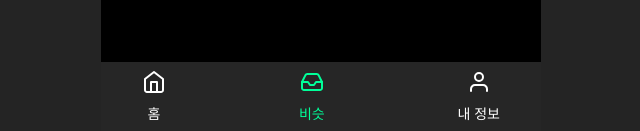
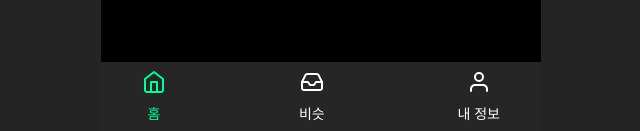
Before and after one commit to TeamMody/mody-front, a React (Vite) app: page /post in a window 1280 px wide. Shown: the part 666-797 px from the top of the page, without its empty margins (319-959 px from the left). Built offline with nearby package versions, Linux system fonts and the light colour scheme.

Commit message:
:recycle: refactor: #30 바텀네비게이션 active 로직 변경

```diff
--- a/src/shared/ui/BottomNavigation.tsx
+++ b/src/shared/ui/BottomNavigation.tsx
@@ -1,28 +1,33 @@
-import { Link, useLocation } from 'react-router';
+import { Link } from 'react-router';
 import styled from 'styled-components';
 import IcHome from '@shared/assets/icon/ic-home.tsx';
 import IcInbox from '@shared/assets/icon/ic-inbox.tsx';
 import IcUser from '@shared/assets/icon/ic-user';
 import { ActiveProps } from '@shared/types';
+import { useState } from 'react';
+
+enum Tab {
+  HOME = 1,
+  POST = 2,
+  MY = 3,
+}
 
 const BottomNavigation = () => {
-  const location = useLocation();
-
-  const isActiveState = (path: string) => location.pathname === path;
+  const [activeTab, setActiveTab] = useState(1);
 
   return (
     <Wrapper>
       <Container>
-        <BottomLink to="/" $active={isActiveState('/')}>
-          <IcHome $active={isActiveState('/')} />
+        <BottomLink onClick={() => setActiveTab(1)} to="/" $active={activeTab === Tab.HOME}>
+          <IcHome $active={activeTab === Tab.HOME} />
           홈
         </BottomLink>
-        <BottomLink to="/post" $active={isActiveState('/post')}>
-          <IcInbox $active={isActiveState('/post')} />
+        <BottomLink onClick={() => setActiveTab(2)} to="/post" $active={activeTab === Tab.POST}>
+          <IcInbox $active={activeTab === Tab.POST} />
           비슷
         </BottomLink>
-        <BottomLink to="/my" $active={isActiveState('/my')}>
-          <IcUser $active={isActiveState('/my')} />내 정보
+        <BottomLink onClick={() => setActiveTab(3)} to="/my" $active={activeTab === Tab.MY}>
+          <IcUser $active={activeTab === Tab.MY} />내 정보
         </BottomLink>
       </Container>
     </Wrapper>
```
